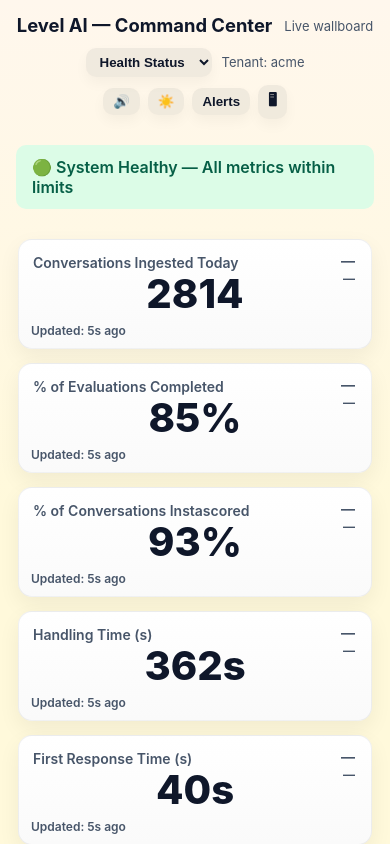
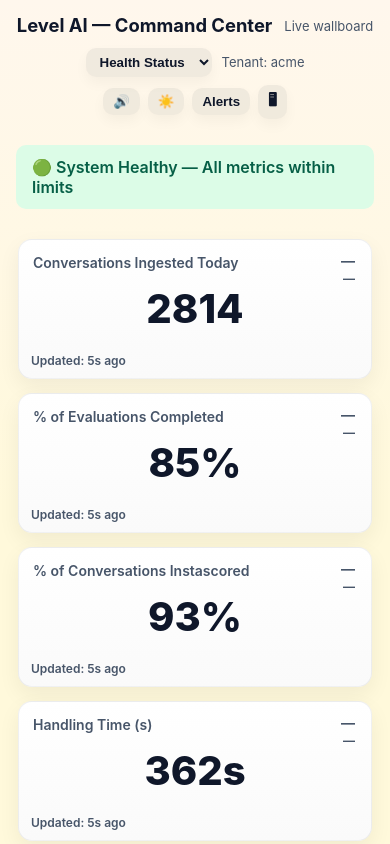
Before and after one commit to robinsingh-pm/level-command-center, a Next.js app: page / in a window 390 px wide. Shown: the top 844 px of the page. Built offline with nearby package versions, Linux system fonts and the light colour scheme.

Commit message:
Update globals.css

```diff
--- a/styles/globals.css
+++ b/styles/globals.css
@@ -127,13 +127,13 @@
 
   /* Card container */
   .metric-card {
-    padding: 16px 14px;
-    min-height: 110px;
+    padding: 18px 16px;
+    min-height: 140px;
   }
 
   /* Center area holding the number */
   .metric-body {
-    min-height: 72px;
+    min-height: 88px;
     display: flex;
     align-items: center;
     justify-content: center;
```
